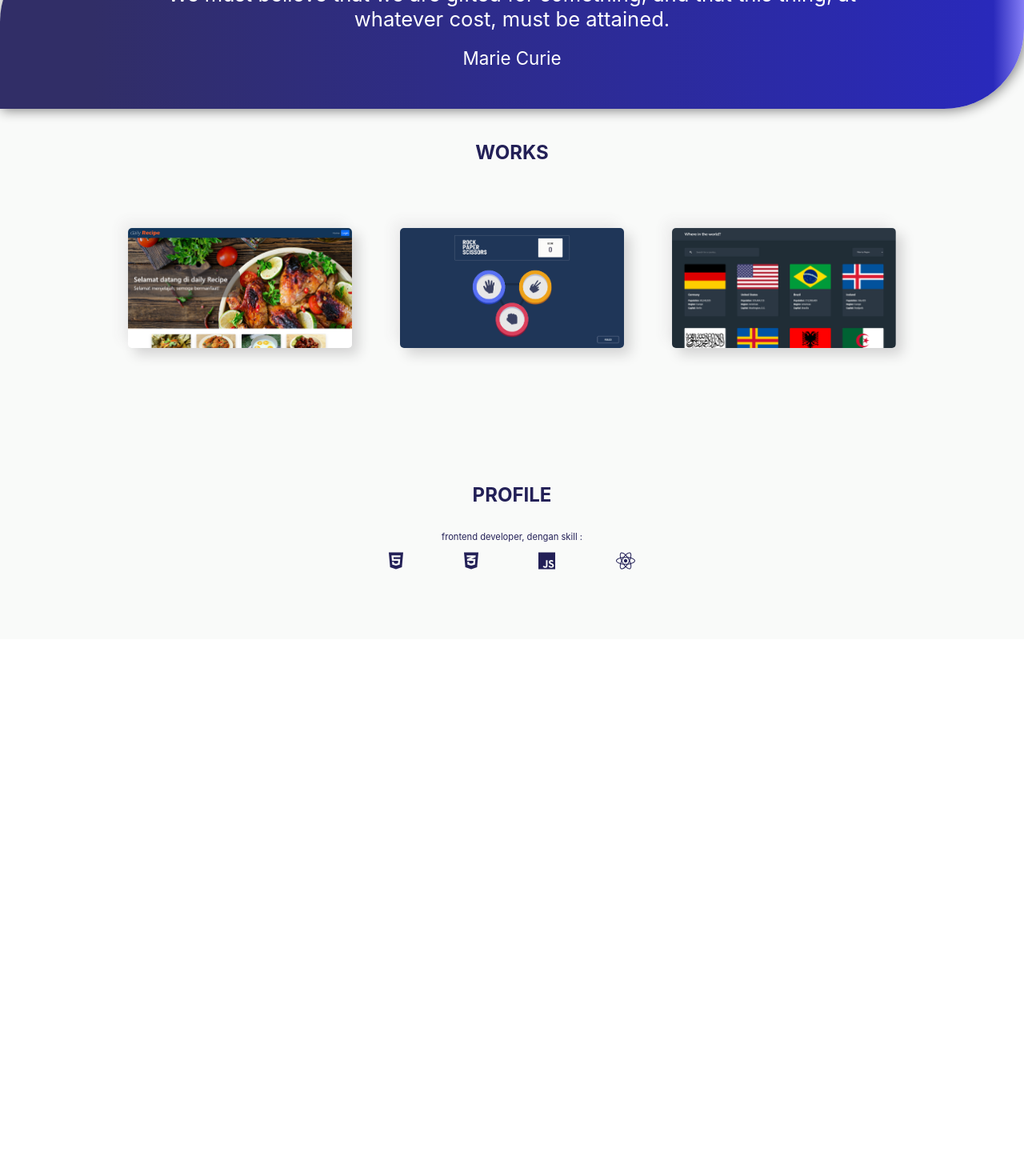
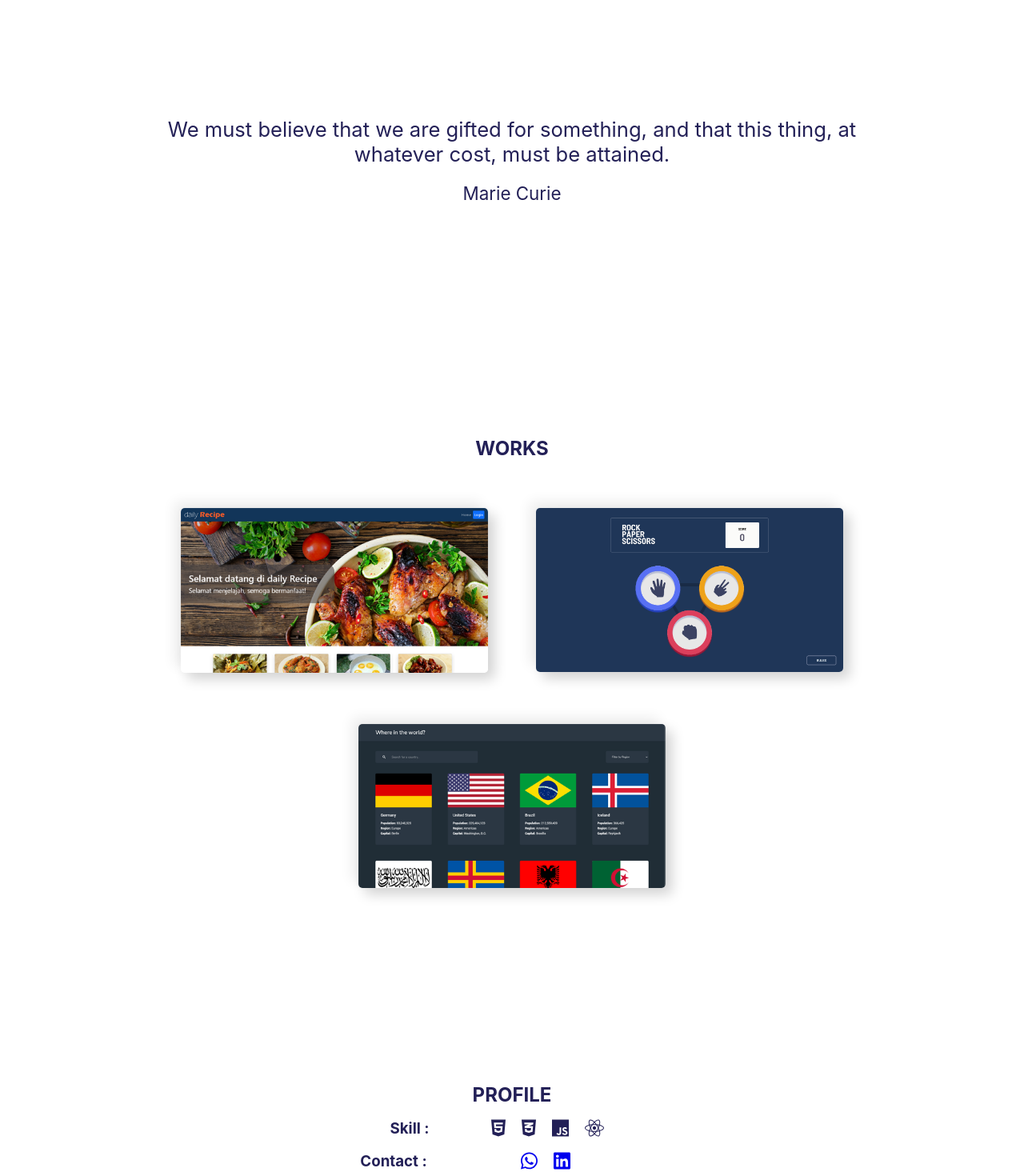
Before and after one commit to izurai27/my-portfolio-react-app, a React (Create React App) app: page / in a window 1280 px wide. Shown: the part 900-2370 px from the top of the page at 80% size. Before the commit the page ends 1699 px from the top, so only its background shows below. Built offline with nearby package versions, Linux system fonts and the light colour scheme.

Commit message:
ganti layout

```diff
--- a/package.json
+++ b/package.json
@@ -13,6 +13,7 @@
     "@testing-library/user-event": "^13.5.0",
     "react": "^17.0.2",
     "react-dom": "^17.0.2",
+    "react-router-dom": "^6.3.0",
     "react-scripts": "5.0.0",
     "web-vitals": "^2.1.4"
   },
--- a/src/App.js
+++ b/src/App.js
@@ -1,7 +1,7 @@
 // import logo from './logo.svg';
 import './css/App.css';
 
-import Header from './header';
+// import Header from './header';
 import Hero from './hero';
 import Projects from './projects';
 import Profile from './profile';
@@ -11,7 +11,7 @@ function App() {
 
   return (
     <div className="App">
-        <Header/>
+        {/* <Header/> */}
         <Hero/>
         <Quote/>
         <Projects/>
--- a/src/css/App.css
+++ b/src/css/App.css
@@ -1,6 +1,10 @@
+*{
+  margin:0;
+}
+
 .App {
   text-align: center;
-  background-color:  #f9faf9;
+  background-color:  white;
   color:#232057
 
 }
--- a/src/css/header.css
+++ b/src/css/header.css
@@ -3,7 +3,7 @@
 header{
     /* border:1px solid cyan; */
     display:flex;
-    justify-content: space-between;
+    /* justify-content: space-between; */
     padding:10px;
     box-sizing: border-box;
     position:sticky;
@@ -16,84 +16,10 @@ header{
     padding-right:30px;
     opacity: 1;
     z-index: 999;
+    background-color: white;
 }
 
-.nav{
-    display: flex;
-    justify-content: flex-end;
-    width:fit-content;
-    width:30%;
-}
 
-.nav a{
-    text-decoration: none;
-    margin-left:10px;
-    color:inherit;
-    font-size:0.8rem;
-    padding:5px;
-    box-sizing: border-box;
-    position: relative;
-}
-
-.nav a:hover{
-    /* font-size:1em; */
-    transition: 0.5s;
-    color:#EE982B;
-    /* box-shadow:0.5px 0.5px 1px #CAF7FF, -0.5px -0.5px 2px #CAF7FF ; */
-    /* font-weight: bolder; */
-    border-radius: 3px;
-}
-
-.nav a:hover::after{
-    content:'';
-    width:100%;
-    height:1px;
-    /* background-color:#CAF7FF ; */
-    background-color:#EE982B ;
-    position:absolute;
-    bottom:-5px;
-    left:0;
-    transition: 2s ease-in-out;
-}
-
-.logo{
-    cursor: pointer;
-    margin-left:10px;
-    border-radius:100%;
-    width:fit-content;
-    height:fit-content;
-    min-width: 25px;
-    font-size: 0.7rem;
-    padding:5px;
-    background-color: #CAF7FF;
-    color:#004A64;
-    /* transition: s; */
-    font-size: 0.7rem;
-    box-sizing: border-box;
-    box-shadow:0.5px 0.5px 1px #CAF7FF, -0.5px -0.5px 2px #CAF7FF ;
-
-}
-
-.logo:hover{
-    /* cursor: pointer;
-    margin-left:10px;*/
-    border-radius:5px;
-    width:fit-content;
-    height:fit-content;
-    /* min-width: 30px;
-    font-size: 0.7rem;
-    padding:5px;
-    background-color: #CAF7FF;
-    color:#004A64;
-    /* transition: s; */
-    /* font-size: 0.7rem;
-    box-sizing: border-box;
-    box-shadow:0.5px 0.5px 1px #CAF7FF, -0.5px -0.5px 2px #CAF7FF ; */
-}
-
-.nav-expand{
-    display:none;
-}
 
 .hbg-menu{
     width:30px;
--- /dev/null
+++ b/src/css/menu.css
@@ -0,0 +1,14 @@
+.nav-expand{
+  display:block;
+  /* background-color: white; */
+}
+
+a{
+  text-decoration: none;
+  margin-left:10px;
+  color:inherit;
+  font-size:0.8rem;
+  padding:5px;
+  box-sizing: border-box;
+  position: relative;
+}
--- a/src/css/profile.css
+++ b/src/css/profile.css
@@ -1,21 +1,9 @@
-.imgprofile{
-
-    height: 100px;
-    width:100px;
-    border-radius: 100%;
-
-
-
-}
-
-p{
-    font-size: 0.7rem;
-}
 
 #profile{
     /* width:100vw; */
-    height: 300px;
-
+    /* height: fit-content; */
+    height: 50vh;
+    padding:30px;
     /* background-position-y: 50vw; */
     display: flex;
     flex-direction: column;
@@ -23,16 +11,34 @@ p{
     align-items: center;
     position:relative;
     bottom:0;
+    /* border-top:2px solid grey; */
+    /* color:white; */
+    margin:0;
+    gap:15px;
 
 }
 
-#profile p{
-    width:80vw;
-}
 
 .iconwrapper{
     font-size: 1.5rem;
     display: flex;
-    width: 30vw;
-    justify-content: space-around;
+    max-width: 30vw;
+    min-width: 20vw;
+    justify-content: center;
+    gap:20px;
+    padding:0 20px;
+
 }
+
+.iconwrapper a{
+    text-decoration: none;
+   /* color:white; */
+}
+
+.grouping{
+    display: flex;
+    max-width: 50vw;
+    align-items: center;
+    flex-wrap: wrap;
+    justify-content: space-between;
+}
--- a/src/css/projects.css
+++ b/src/css/projects.css
@@ -6,6 +6,10 @@
     display:flex;
     flex-direction: column;
     padding-top:20px;
+    min-height: 80vh;
+
+    align-items: center;
+    justify-content: center;
 
 }
 
@@ -24,8 +28,11 @@
 }
 
 .projectitem .preview{
+    width:30vw;
+    min-width: 280px;
     max-width: 564px;
-    max-height:150px;
+    height: auto;
+    /* max-height:150px; */
     border-radius: 5px;
     box-shadow:  8px 8px 16px #d3d3d3,
              -8px -8px 16px #ededed;
--- a/src/css/quote.css
+++ b/src/css/quote.css
@@ -1,42 +1,44 @@
 .quotewrapper{
   height: fit-content;
+  height: 80vh;
   display:flex;
   flex-direction: column;
   justify-content: center;
   align-items: center;
   /* background-image: url(../images/abstract-grunge-decorative-relief-navy-blue-stucco-wall-texture-wide-angle-rough-colored-background.jpg); */
   /* background-size: cover; */
-  background: rgb(49,46,103);
-background: linear-gradient(90deg, rgba(49,46,103,1) 9%, rgba(41,41,187,1) 97%, rgba(133,126,246,1) 100%);
-border-radius: 100px 0 100px 0;
-box-shadow: 2px 2px 15px gray;
+  /* background: rgb(49,46,103); */
+/* background: linear-gradient(90deg, rgba(49,46,103,1) 9%, rgba(41,41,187,1) 97%, rgba(133,126,246,1) 100%);
+border-radius: 100px 0 100px 0; */
+/* box-shadow: 2px 2px 15px gray; */
 padding: 50px 0 50px 0;
+box-sizing: border-box;
 }
 
 
 .quote{
   font-size: 1 rem;
   max-width: 70vw;
-  color:white;
+  /* color:white; */
   text-align: center;
 }
 
 .author{
   font-size: 0.8rem;
-  color:white;
+  /* color:white; */
 }
 
 @media only screen and (min-width:576px){
   .quote{
     font-size: 1.1rem;
     max-width: 70vw;
-    color:white;
+    /* color:white; */
     text-align: center;
   }
 
   .author{
     font-size:0.9rem;
-    color:white;
+    /* color:white; */
   }
 }
 
@@ -44,13 +46,13 @@ padding: 50px 0 50px 0;
   .quote{
     font-size: 1.3rem;
     max-width: 70vw;
-    color:white;
+    /* color:white; */
     text-align: center;
   }
 
   .author{
     font-size: 1.1rem;
-    color:white;
+    /* color:white; */
   }
 }
 
@@ -58,38 +60,38 @@ padding: 50px 0 50px 0;
   .quote{
     font-size: 1.4rem;
     max-width: 70vw;
-    color:white;
+    /* color:white; */
     text-align: center;
   }
 
   .author{
     font-size: 1.2rem;
-    color:white;
+    /* color:white; */
   }
 }
 @media only screen and (min-width:1200px){
   .quote{
     font-size: 1.6rem;
     max-width: 70vw;
-    color:white;
+    /* color:white; */
     text-align: center;
   }
 
   .author{
     font-size: 1.4rem;
-    color:white;
+    /* color:white; */
   }
 }
 @media only screen and (min-width:1400px){
   .quote{
     font-size: 1.8rem;
     max-width: 70vw;
-    color:white;
+    /* color:white; */
     text-align: center;
   }
 
   .author{
     font-size: 1.6rem;
-    color:white;
+    /* color:white; */
   }
 }
--- a/src/header.js
+++ b/src/header.js
@@ -1,5 +1,6 @@
 import React from 'react';
-import './css/header.css'
+import './css/header.css';
+import Menu from './menu';
 
 // function timeOfDay() {
 //     let hour = new Date().getHours();
@@ -11,21 +12,24 @@ import './css/header.css'
 
 
 function Header(){
+
+    let displaymenu=false;
+
+    const handleMenu = () => {
+        displaymenu = !displaymenu
+        console.log(displaymenu)
+    }
+
     return (
         <header>
-            {/* <span className='greeting'>{`Selamat ${timeOfDay()}!`}</span> */}
-            {/* <span className='greeting'>izma raifani portfolio</span> */}
-            <div className='nav-expand'>
-                <a href='#project'>works</a>
-                <a href='#profile'>profile</a>
-                <a href='#contact'>contact</a>
-            </div>
 
-            <div className='hbg-menu'>
+            <div className='hbg-menu' onClick={handleMenu}>
                 <span className='topbtm'></span>
                 <span className='mdl'></span>
                 <span className='topbtm'></span>
             </div>
+            <Menu />
+
         </header>
     )
 }
--- /dev/null
+++ b/src/menu.js
@@ -0,0 +1,14 @@
+import React from 'react'
+import './css/menu.css'
+
+const Menu = () => {
+  return (
+    <div className='nav-expand'>
+      <a href='#project'>works</a>
+      <a href='#profile'>profile</a>
+      <a href='#contact'>contact</a>
+    </div>
+  )
+}
+
+export default Menu
--- a/src/profile.js
+++ b/src/profile.js
@@ -1,7 +1,10 @@
 import React from 'react';
+
 import './css/profile.css';
 import { FontAwesomeIcon } from '@fortawesome/react-fontawesome';
-import {faHtml5, faCss3Alt, faJs, faReact} from '@fortawesome/free-brands-svg-icons'
+import {faHtml5, faCss3Alt, faJs, faReact, faWhatsapp, faLinkedin} from '@fortawesome/free-brands-svg-icons'
+// import { faEnvelope } from '@fortawesome/free-regular-svg-icons';
+
 
 
 // import izma from './images/izma3.jpg'
@@ -12,12 +15,23 @@ function Profile(){
       <div id='profile'>
 
         <h2>PROFILE</h2>
-        <p>frontend developer, dengan skill :</p>
-        <div className='iconwrapper'>
-          <FontAwesomeIcon icon={faHtml5} />
-          <FontAwesomeIcon icon={faCss3Alt} />
-          <FontAwesomeIcon icon={faJs} />
-          <FontAwesomeIcon icon={faReact} />
+        <dir className='grouping'>
+          <h3>Skill :</h3>
+          <div className='iconwrapper'>
+            <FontAwesomeIcon icon={faHtml5} />
+            <FontAwesomeIcon icon={faCss3Alt} />
+            <FontAwesomeIcon icon={faJs} />
+            <FontAwesomeIcon icon={faReact} />
+          </div>
+        </dir>
+
+        <div className="grouping">
+          <h3>Contact :</h3>
+          <div className='iconwrapper'>
+            <a target="_blank" rel="noreferrer" href ='https://wa.me/628950588749'><FontAwesomeIcon icon={faWhatsapp} /></a>
+            {/* <FontAwesomeIcon icon={faEnvelope}  /> */}
+            <a target="_blank" rel="noreferrer" href ='https://www.linkedin.com/in/izmaraifani/'><FontAwesomeIcon icon={faLinkedin}/></a>
+          </div>
         </div>
 
 
--- a/src/projects.js
+++ b/src/projects.js
@@ -4,7 +4,7 @@ import projectlist from './projectlist'
 
 function Projects(){
     return(
-      <div className='proj-wrapper'>
+      <div id="project" className='proj-wrapper'>
           <h2>WORKS</h2>
           <div className='proj-container'>
             {projectlist.map(project =>
```
Also changed, not shown: 1 other file (tests, documents, lock files or other folders).
